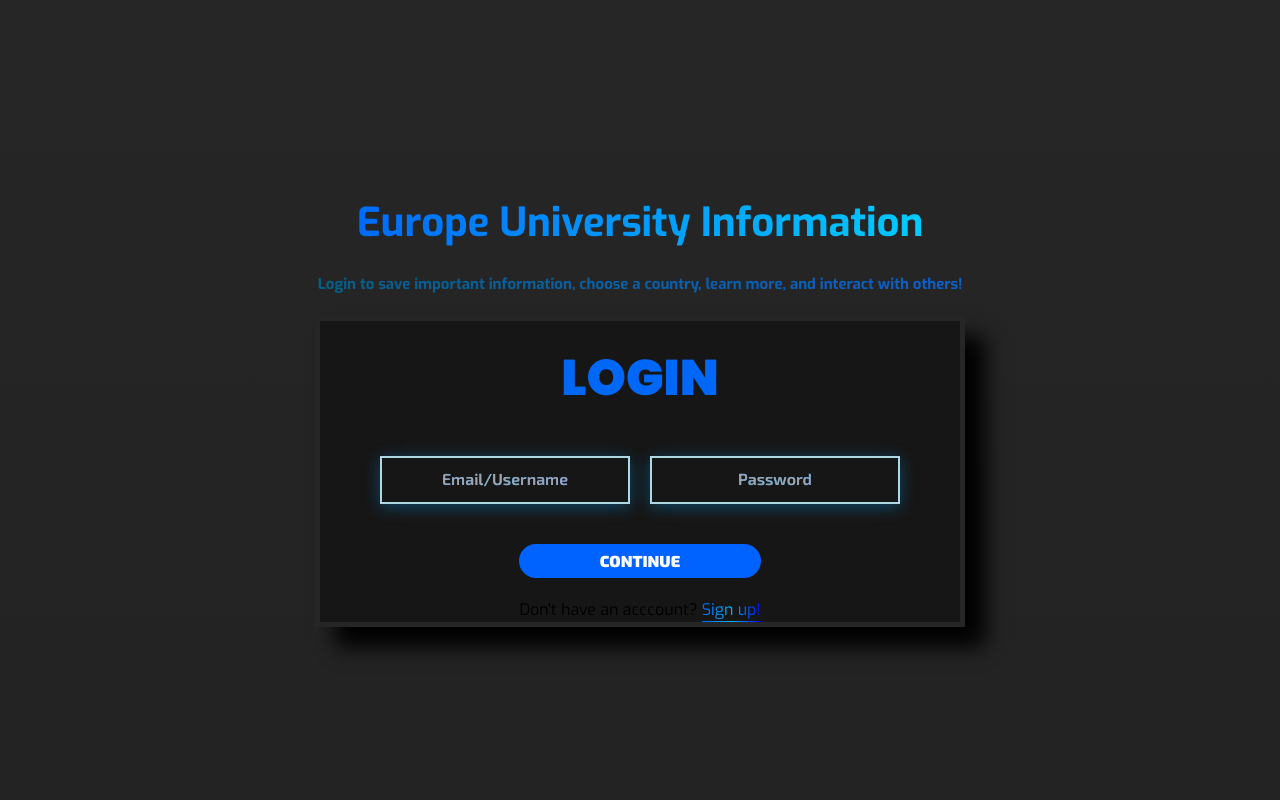
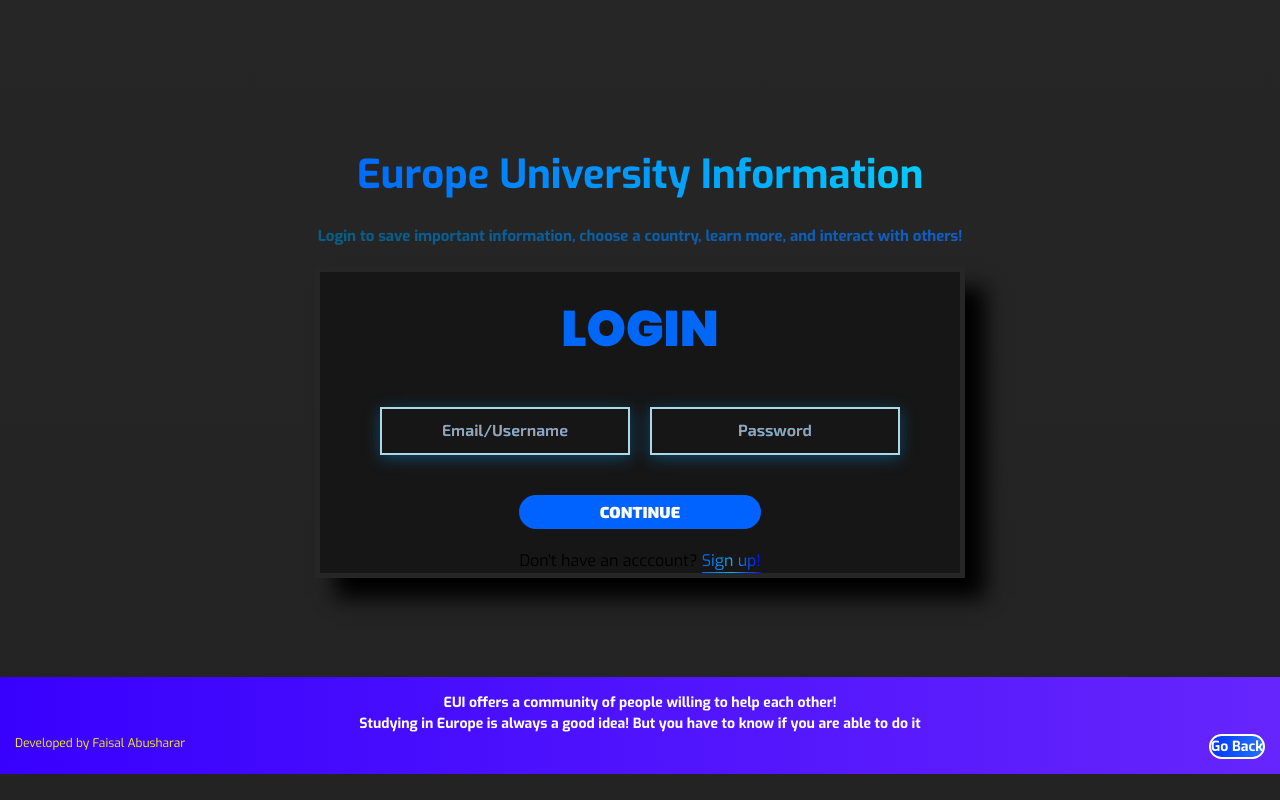
Before and after one commit to FaisalAbusharar/europe-university-info, a Next.js app: page /auth/login in a window 1280 px wide. Built offline with nearby package versions, Linux system fonts and the light colour scheme.

Commit message:
added footer

```diff
--- a/src/app/auth/login/page.tsx
+++ b/src/app/auth/login/page.tsx
@@ -4,6 +4,7 @@ import { useRouter } from 'next/navigation';
 import '../../styles/userPage.css'
 import { Poppins, Exo } from 'next/font/google';
 import loginDatabase from '@/app/api/login';
+import Footer from '@/app/components/footer';
 
 
 const exo = Exo({ subsets: ['latin'], weight: ['400', '700'] });
@@ -50,7 +51,7 @@ const Signup: React.FC = () => {
       }
 
   };
-
+  const tempSolutionFooterPosition= {top: '98.9px'}
   useEffect(() => {
     if (submitted) {
       // Redirect to login page after 2 seconds
@@ -100,6 +101,9 @@ const Signup: React.FC = () => {
           </div>
         )}
       </div>
+      <div style={tempSolutionFooterPosition} className='containerFooter'>
+      <Footer footerInformation={"EUI offers a community of people willing to help each other!"}></Footer>
+      </div>
     </main>
   );
 };
--- a/src/app/auth/signup/page.tsx
+++ b/src/app/auth/signup/page.tsx
@@ -4,6 +4,7 @@ import { useRouter } from 'next/navigation';
 import '../../styles/userPage.css'
 import { Poppins, Exo } from 'next/font/google';
 import connectDb from '@/app/api/signup';
+import Footer from '@/app/components/footer';
 
 
 const exo = Exo({ subsets: ['latin'], weight: ['400', '700'] });
@@ -47,7 +48,11 @@ const Signup: React.FC = () => {
       }
     }
 
+
   };
+
+  const tempSolutionFooterPosition = {top: '74.9px'}
+
 
   useEffect(() => {
     if (submitted) {
@@ -106,6 +111,9 @@ const Signup: React.FC = () => {
           </div>
         )}
       </div>
+      <div style={tempSolutionFooterPosition} className='containerFooter'>
+      <Footer footerInformation={"EUI offers a community of people willing to help each other!"}></Footer>
+      </div>
     </main>
   );
 };
--- a/src/app/styles/userPage.css
+++ b/src/app/styles/userPage.css
@@ -6,8 +6,8 @@
   background: linear-gradient(to bottom, rgb(38, 38, 38), rgb(35, 35, 35));
   margin: 0;
   display: flex;
+  align-items: center;
   flex-direction: column;
-  align-items: center;
   justify-content: center;
   min-height: 100vh;
 }
@@ -19,6 +19,14 @@
   justify-content: center; /* Horizontally centers the child */
   align-items: center;    /* Vertically centers the child */
   min-height: 20vh;      /* Full viewport height */
+}
+
+.containerFooter {
+  position: bottom;
+  align-self:stretch;
+  flex-direction: column;
+  display: block;
+  position: relative;
 }
 
 
```
